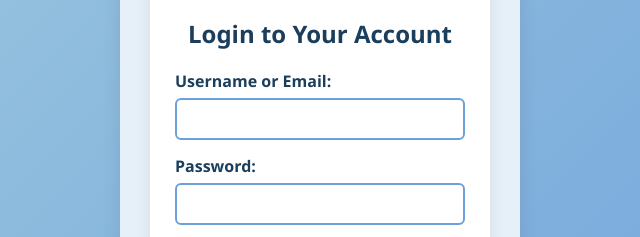
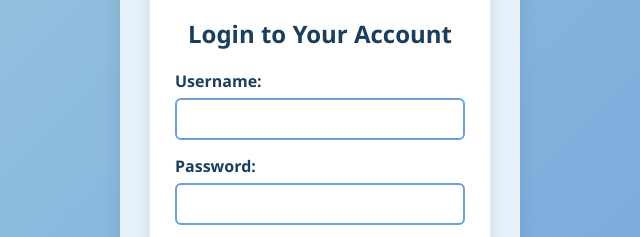
Before and after one commit to Srk-Lyrical/mindfullmate, a plain HTML site: page index.html in a window 1280 px wide. Shown: the part 295-532 px from the top of the page, 320-960 px from the left. Drawn offline with Linux system fonts and the light colour scheme.

Commit message:
Update index.html

```diff
--- a/index.html
+++ b/index.html
@@ -22,7 +22,7 @@
                     <h2>Login to Your Account</h2>
                     <form id="loginForm">
                         <div class="form-group">
-                            <label for="username">Username or Email:</label>
+                            <label for="username">Username:</label>
                             <input type="text" id="username" name="username" required>
                         </div>
                         <div class="form-group">
```
